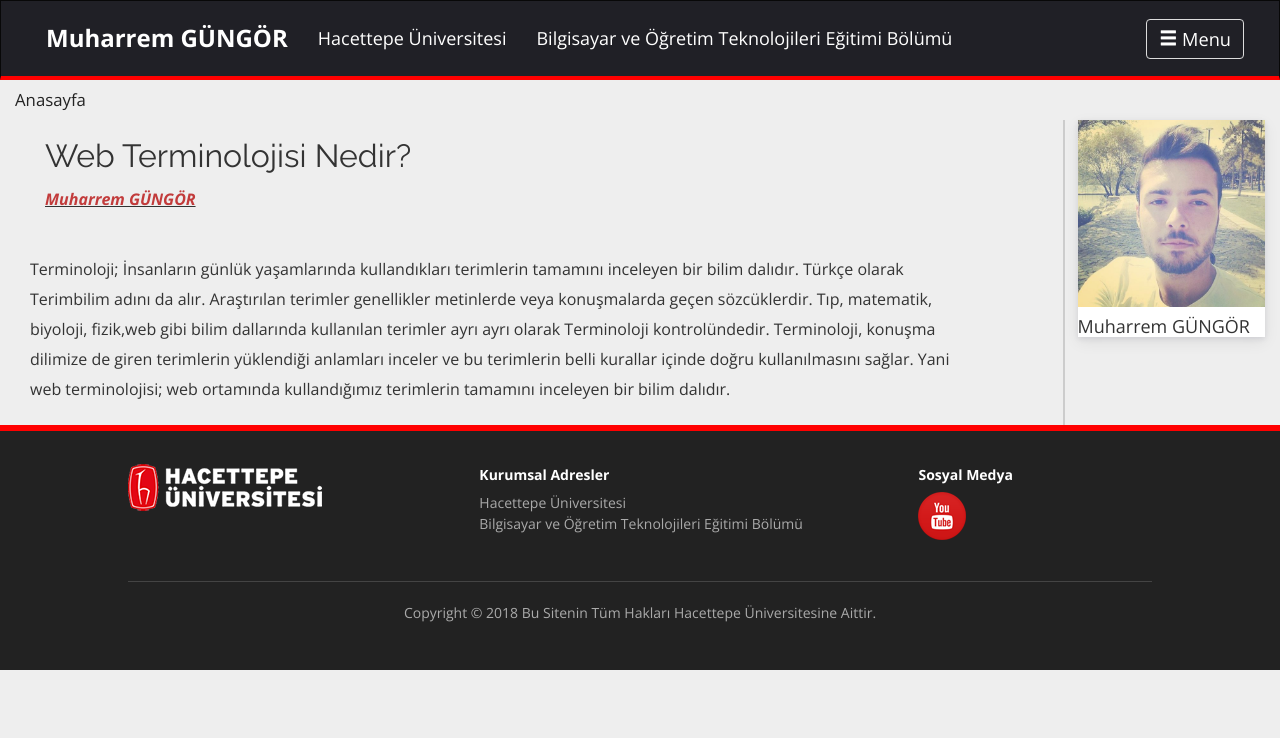
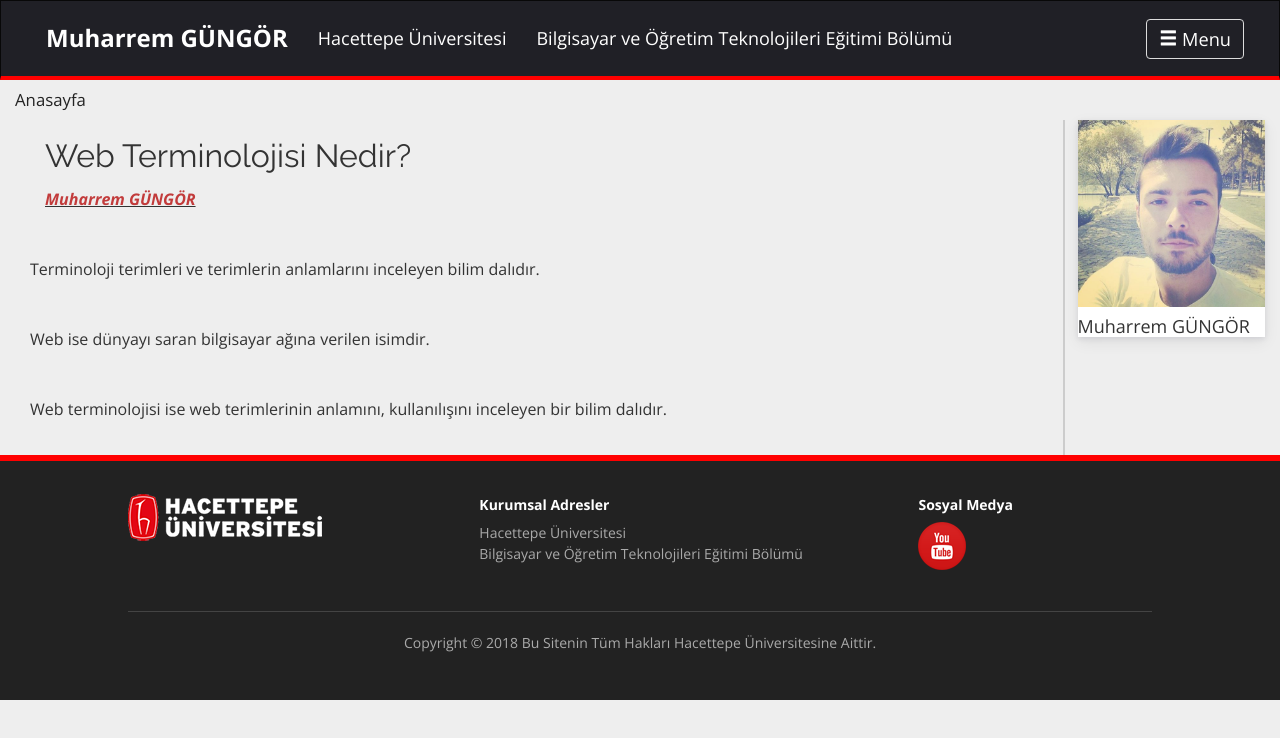
Before and after one commit to muharremgungor/Final-Projesi, a plain HTML site: page index.html in a window 1280 px wide. Drawn offline with nearby package versions, Linux system fonts and the light colour scheme.

Commit message:
Update index.html

```diff
--- a/index.html
+++ b/index.html
@@ -125,11 +125,9 @@
 
                             <br><br>
                             </h2>
-                              <div class="paragraph" style="text-align:left;display:block;"> <font size="3">Terminoloji; İnsanların günlük yaşamlarında kullandıkları terimlerin tamamını inceleyen bir bilim dalıdır. Türkçe olarak Terimbilim adını da alır. Araştırılan terimler genellikler metinlerde veya konuşmalarda geçen sözcüklerdir.
-
-                              Tıp, matematik, biyoloji, fizik,web gibi bilim dallarında kullanılan terimler ayrı ayrı olarak Terminoloji kontrolündedir. Terminoloji, konuşma dilimize de giren terimlerin yüklendiği anlamları inceler ve bu terimlerin belli kurallar içinde doğru kullanılmasını sağlar.
-
-                              Yani web terminolojisi; web ortamında kullandığımız terimlerin tamamını inceleyen bir bilim dalıdır.</font></div>
+                              <div class="paragraph" style="text-align:left;display:block;"> <font size="3"><p>Terminoloji terimleri ve terimlerin anlamlarını inceleyen bilim dalıdır.</p><br>
+                              <p>Web ise dünyayı saran bilgisayar ağına verilen isimdir.</p><br>
+                             <p> Web terminolojisi ise web terimlerinin anlamını, kullanılışını inceleyen bir bilim dalıdır.</p></font></div>
                              </td>
 							  </tr>
 							</tbody>
```
